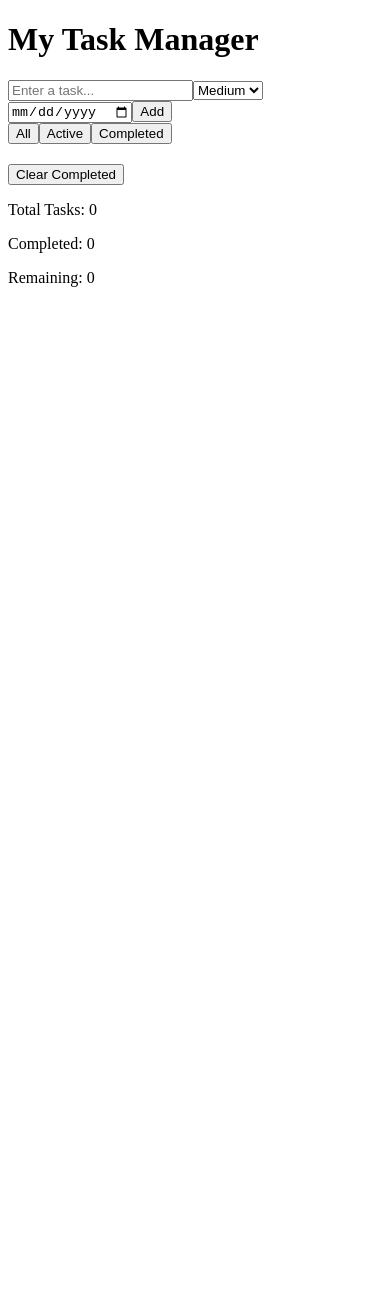
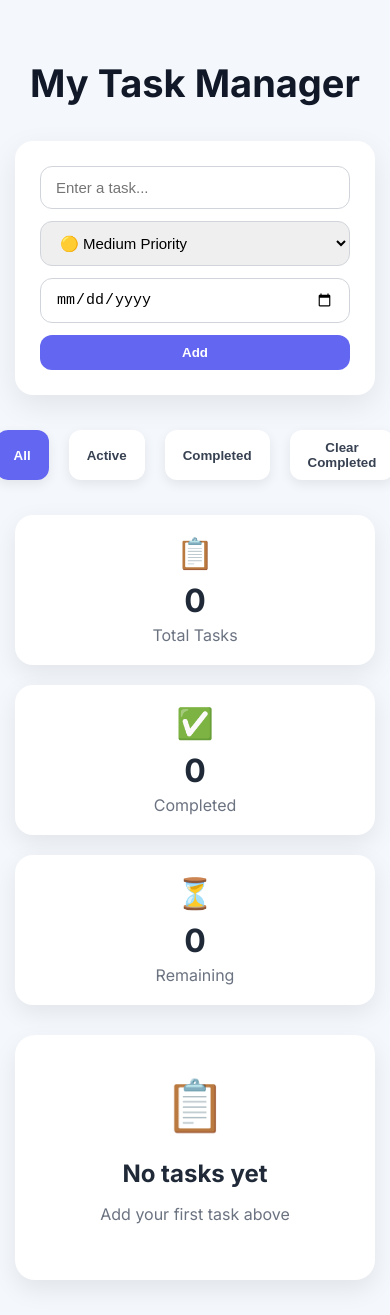
Before and after one commit to vanesapoghosyann/react-task-manager, a React (Vite) app: page / in a window 390 px wide. Before the commit the page ends 844 px from the top, so only its background shows below. Built offline with nearby package versions, Linux system fonts and the light colour scheme.

Commit message:
Transform task manager UI with modern design, animations and responsive layout

```diff
--- a/index.html
+++ b/index.html
@@ -3,6 +3,10 @@
   <head>
     <meta charset="UTF-8" />
     <link rel="icon" type="image/svg+xml" href="/favicon.svg" />
+    <link
+href="https://fonts.googleapis.com/css2?family=Inter:wght@400;500;600;700&display=swap"
+rel="stylesheet"
+/>
     <meta name="viewport" content="width=device-width, initial-scale=1.0" />
     <title>react-task-manager</title>
   </head>
--- /dev/null
+++ b/src/App.css
@@ -0,0 +1,333 @@
+* {
+  box-sizing: border-box;
+}
+
+body {
+  margin: 0;
+  font-family: "Inter", "Segoe UI", sans-serif;
+  background: #f4f7fb;
+  color: #1f2937;
+}
+
+
+.app {
+  max-width: 850px;
+  margin: 50px auto;
+  padding: 25px;
+}
+
+
+/* Header */
+
+h1 {
+  text-align: center;
+  font-size: 38px;
+  margin-bottom: 35px;
+  color: #111827;
+}
+
+
+/* Form */
+
+form {
+  background: white;
+  padding: 25px;
+  border-radius: 18px;
+  display: flex;
+  gap: 12px;
+  flex-wrap: wrap;
+  box-shadow:
+    0 10px 30px rgba(0,0,0,0.08);
+  margin-bottom: 30px;
+}
+
+
+input,
+select {
+  flex: 1;
+  min-width: 160px;
+  padding: 12px 15px;
+  border-radius: 12px;
+  border: 1px solid #d1d5db;
+  font-size: 15px;
+  outline: none;
+  transition: .2s;
+}
+
+
+input:focus,
+select:focus {
+  border-color: #6366f1;
+  box-shadow: 0 0 0 3px rgba(99,102,241,.15);
+}
+
+
+/* Buttons */
+
+button {
+  border: none;
+  border-radius: 12px;
+  padding: 10px 18px;
+  cursor: pointer;
+  font-weight: 600;
+  transition: .25s;
+}
+
+
+button:hover {
+  transform: translateY(-2px);
+}
+
+
+/* Add button */
+
+form button {
+  background: #6366f1;
+  color: white;
+}
+
+
+/* Filters */
+
+button:not(form button) {
+  background: white;
+  color: #374151;
+  margin: 5px;
+  box-shadow:
+    0 4px 12px rgba(0,0,0,.08);
+}
+
+
+/* Statistics */
+
+p {
+  font-size: 16px;
+}
+
+
+/* Task cards */
+
+ul {
+  padding: 0;
+  display: flex;
+  flex-direction: column;
+  align-items: center;
+}
+
+.task-card {
+  width: 100%;
+  max-width: 700px;
+
+  background: white;
+  border-radius: 20px;
+  padding: 22px;
+  margin-bottom: 18px;
+  list-style: none;
+
+  box-shadow: 0 10px 25px rgba(0,0,0,0.07);
+  transition: .3s;
+  text-align: center;
+}
+
+
+
+.task-card:hover {
+  transform: translateY(-5px);
+  box-shadow:
+    0 15px 35px rgba(0,0,0,.12);
+}
+
+
+/* Task title */
+
+.task-card h3 {
+  margin-top: 0;
+  font-size: 21px;
+}
+
+
+/* Task buttons */
+
+.task-card button {
+  margin-top: 15px;
+  margin-right: 8px;
+}
+
+
+/* Delete button */
+
+.task-card button:last-child {
+  background: #fee2e2;
+  color: #dc2626;
+}
+
+
+/* Responsive */
+
+@media(max-width:700px){
+
+  .app {
+    margin:20px auto;
+    padding:15px;
+  }
+
+
+  form {
+    flex-direction:column;
+  }
+
+
+  button {
+    width:100%;
+  }
+}
+
+.task-title {
+  display:flex;
+  align-items:center;
+  gap:8px;
+}
+
+
+
+.stats-container {
+  display: flex;
+  gap: 20px;
+  margin: 30px 0;
+}
+
+
+.stat-card {
+  flex: 1;
+  background: white;
+  padding: 20px;
+  border-radius: 18px;
+  text-align: center;
+
+  box-shadow:
+    0 8px 25px rgba(0,0,0,0.08);
+
+  transition: .3s;
+}
+
+
+.stat-card:hover {
+  transform: translateY(-5px);
+}
+
+
+.stat-card span {
+  font-size: 30px;
+}
+
+
+.stat-card h2 {
+  margin: 10px 0 5px;
+  font-size: 32px;
+}
+
+
+.stat-card p {
+  margin: 0;
+  color: #6b7280;
+}
+
+
+.edit-btn {
+  background: #3b82f6;
+  color: white;
+}
+
+.complete-btn {
+  background: #22c55e;
+  color: white;
+}
+
+.delete-btn {
+  background: #ef4444;
+  color: white;
+}
+
+.active-filter {
+ background: #6366f1;
+ color:white;
+}
+
+.clear-btn {
+  background: #ef4444;
+  color: white;
+}
+
+
+.filter-buttons {
+  display: flex;
+  justify-content: center;
+  gap: 10px;
+  margin-bottom: 20px;
+}
+
+
+.filter-buttons button {
+  background: white;
+  color: #374151;
+}
+
+
+.filter-buttons .active-filter {
+  background: #6366f1;
+  color: white;
+}
+
+
+.task-card {
+  transition: all 0.4s ease;
+}
+
+
+.completed-task {
+  opacity: 0.65;
+  transform: translateX(2px);
+}
+
+
+.completed-task .task-title {
+  text-decoration: line-through;
+  color: #9ca3af;
+}
+
+.empty-state {
+  background: white;
+  border-radius: 20px;
+  padding: 40px;
+  text-align: center;
+
+  box-shadow:
+    0 10px 25px rgba(0,0,0,0.08);
+
+  margin-top: 30px;
+}
+
+
+.empty-icon {
+  font-size: 50px;
+  margin-bottom: 15px;
+}
+
+
+.empty-state h3 {
+  margin-bottom: 10px;
+  font-size: 24px;
+}
+
+
+.empty-state p {
+  color: #6b7280;
+}
+
+@media(max-width:700px){
+
+  .stats-container {
+    flex-direction: column;
+  }
+
+}
--- a/src/App.jsx
+++ b/src/App.jsx
@@ -2,6 +2,7 @@ import { useState, useEffect } from "react";
 import Header from "./components/Header";
 import TaskItem from "./components/TaskItem";
 import TaskForm from "./components/TaskForm";
+import "./App.css";
 
 function App() {
   const [tasks, setTasks] = useState(() => {
@@ -95,35 +96,85 @@ function App() {
 
 
   return (
-    <div>
+    <div className="app">
 
 
       <Header />
 
       <TaskForm onAddTask={addTask} />
-      <div style={{ marginBottom: "20px" }}>
-        <button onClick={() => setFilter("all")}>
+      <div className="filter-buttons">
+
+  <button
+    className={filter === "all" ? "active-filter" : ""}
+    onClick={() => setFilter("all")}
+  >
     All
   </button>
 
-        <button onClick={() => setFilter("active")}>
+
+  <button
+    className={filter === "active" ? "active-filter" : ""}
+    onClick={() => setFilter("active")}
+  >
     Active
   </button>
 
-        <button onClick={() => setFilter("completed")}>
+
+  <button
+    className={filter === "completed" ? "active-filter" : ""}
+    onClick={() => setFilter("completed")}
+  >
     Completed
+  </button>
+<button
+  className="clear-btn"
+  onClick={clearCompleted}
+>
+  Clear Completed
 </button>
 </div>
 
-      <button onClick={clearCompleted}>
-        Clear Completed
-      </button>
-      <p>Total Tasks: {tasks.length}</p>
-      <p>Completed: {completedTasks}</p>
-      <p>Remaining: {remainingTasks}</p>
+      <div className="stats-container">
+
+  <div className="stat-card">
+    <span>📋</span>
+    <h2>{tasks.length}</h2>
+    <p>Total Tasks</p>
+  </div>
+
+
+  <div className="stat-card">
+    <span>✅</span>
+    <h2>{completedTasks}</h2>
+    <p>Completed</p>
+  </div>
+
+
+  <div className="stat-card">
+    <span>⏳</span>
+    <h2>{remainingTasks}</h2>
+    <p>Remaining</p>
+  </div>
+
+</div>
 
 
 
+      {filteredTasks.length === 0 ? (
+  <div className="empty-state">
+
+    <div className="empty-icon">
+      📋
+    </div>
+
+    <h3>No tasks yet</h3>
+
+    <p>
+      Add your first task above
+    </p>
+
+  </div>
+) : (
   <ul>
     {filteredTasks.map((task, index) => (
       <TaskItem
@@ -137,11 +188,10 @@ function App() {
         saveTask={saveTask}
         toggleComplete={toggleComplete}
         deleteTask={deleteTask}
-            expandedTaskId={expandedTaskId}
-            toggleExpand={toggleExpand}
       />
     ))}
   </ul>
+)}
 
     </div>
   );
--- a/src/components/TaskItem.jsx
+++ b/src/components/TaskItem.jsx
@@ -44,7 +44,9 @@ function TaskItem({
   toggleExpand
 }) {
   return (
-    <li>
+    <li className={`task-card ${
+    task.completed ? "completed-task" : ""
+  }`}>
       {editingId === task.id ? (
         <>
           <input
@@ -60,7 +62,7 @@ function TaskItem({
       ) : (
         <>
           <div style={{ marginBottom: "15px" }}>
-  <h3
+            <h3 className="task-title"
               style={{
                 cursor: task.completed ? "pointer" : "default",
                 color: task.completed ? "green" : "black",
@@ -153,15 +155,15 @@ function TaskItem({
             )}
           </div>
 
-          <button onClick={() => startEditing(task)}>
+          <button className="edit-btn" onClick={() => startEditing(task)}>
             Edit
           </button>
 
-          <button onClick={() => toggleComplete(task.id)}>
+          <button className="complete-btn" onClick={() => toggleComplete(task.id)}>
             {task.completed ? "Undo" : "Complete"}
           </button>
 
-          <button onClick={() => deleteTask(task.id)}>
+          <button className="delete-btn" onClick={() => deleteTask(task.id)}>
             Delete
           </button>
         </>
--- a/src/components/Taskform.jsx
+++ b/src/components/Taskform.jsx
@@ -35,13 +35,13 @@ function TaskForm({ onAddTask }) {
       />
 
       <select
-        value={priority}
-        onChange={(e) => setPriority(e.target.value)}
-      >
-        <option value="High">High</option>
-        <option value="Medium">Medium</option>
-        <option value="Low">Low</option>
-      </select>
+  value={priority}
+  onChange={(e) => setPriority(e.target.value)}
+>
+  <option value="High">🔴 High Priority</option>
+  <option value="Medium">🟡 Medium Priority</option>
+  <option value="Low">🟢 Low Priority</option>
+</select>
 
       <input
         type="date"
```
Lines whose indentation alone changed are shown as unchanged.
